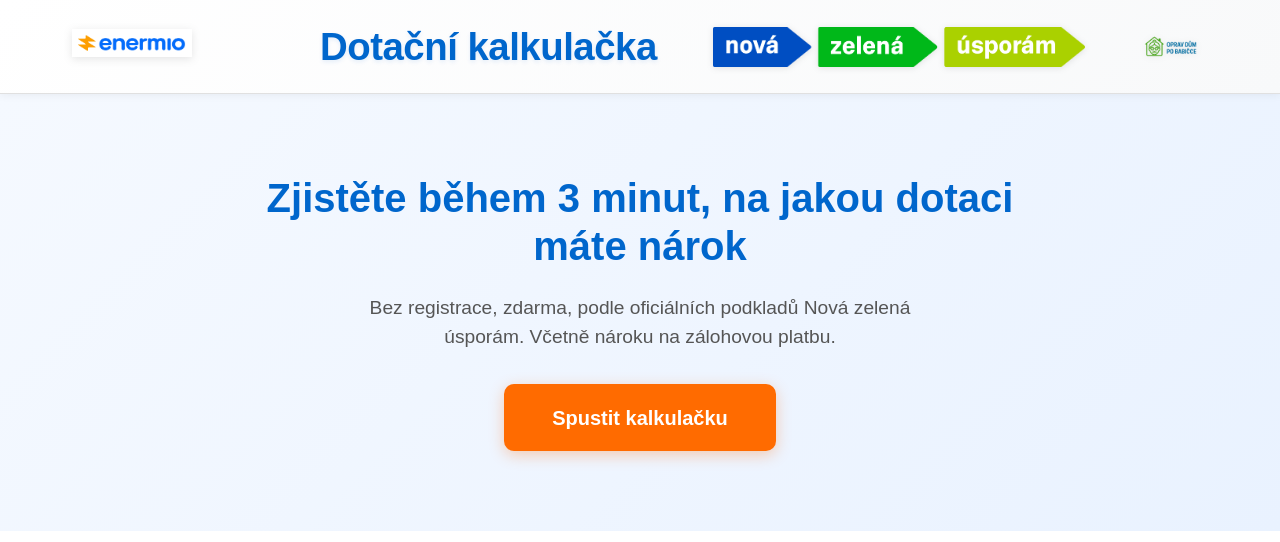
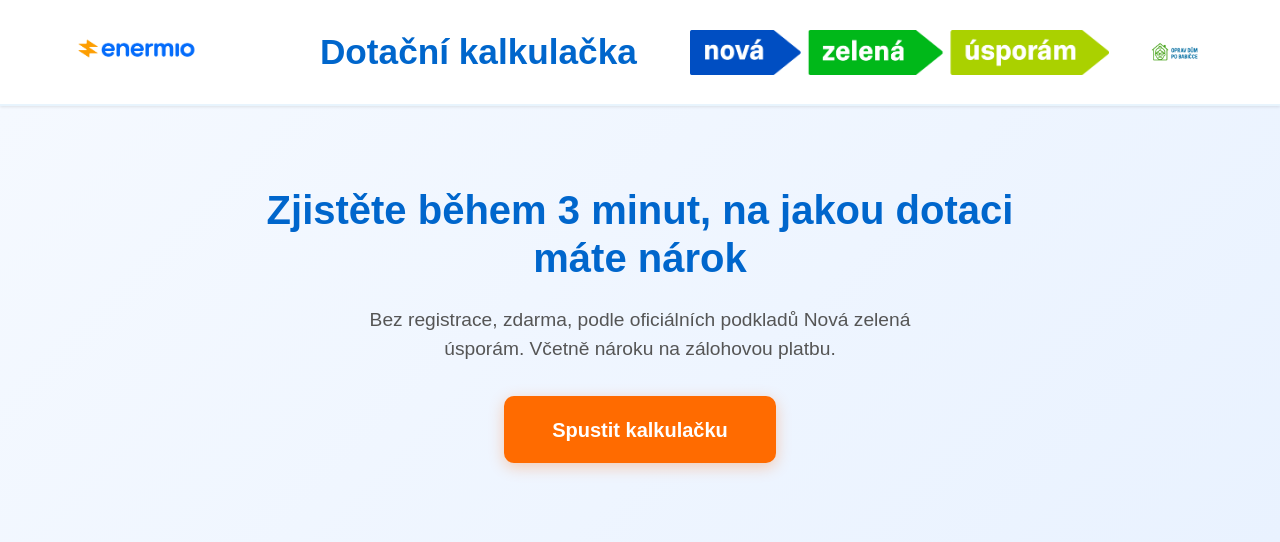
Before and after one commit to Petrpejsek/dotacni_kalkulator, a PHP site: page / in a window 1280 px wide. Shown: the top 542 px of the page. Run offline with PHP 8.4, Linux system fonts and the light colour scheme.

Commit message:
Čistý a vyvážený header design - jednoduché proporce a styling

```diff
--- a/styles.css
+++ b/styles.css
@@ -35,11 +35,10 @@ body {
 
 /* Nový moderní header s logy */
 .main-header {
-    background: linear-gradient(135deg, #ffffff 0%, #f8f9fa 100%);
-    border-bottom: 1px solid #e0e0e0;
-    box-shadow: 0 2px 8px rgba(0, 0, 0, 0.05);
-    position: sticky;
-    top: 0;
+    background: #ffffff;
+    border-bottom: 2px solid #e8f4fd;
+    box-shadow: 0 1px 3px rgba(0, 0, 0, 0.1);
+    position: relative;
     z-index: 100;
 }
 
@@ -50,8 +49,8 @@ body {
     justify-content: space-between;
     max-width: 1200px;
     margin: 0 auto;
-    padding: 1rem 2rem;
-    min-height: 80px;
+    padding: 1.5rem 2rem;
+    min-height: 60px;
 }
 
 .header-left {
@@ -66,7 +65,7 @@ body {
     display: flex;
     align-items: center;
     justify-content: center;
-    padding: 0 2rem;
+    padding: 0 1rem;
 }
 
 .header-right {
@@ -74,7 +73,7 @@ body {
     display: flex;
     align-items: center;
     justify-content: flex-end;
-    gap: 2rem;
+    gap: 1.5rem;
 }
 
 .logo-link {
@@ -83,61 +82,42 @@ body {
 }
 
 .logo {
-    width: 120px;
+    width: 130px;
     height: auto;
-    transition: all 0.3s ease;
-    filter: drop-shadow(0 2px 4px rgba(0, 0, 0, 0.1));
+    transition: opacity 0.2s ease;
 }
 
 .logo:hover {
-    transform: translateY(-2px);
-    filter: drop-shadow(0 4px 8px rgba(0, 0, 0, 0.15));
+    opacity: 0.9;
 }
 
 .header-logo {
-    height: 50px;
+    height: 45px;
     width: auto;
-    transition: all 0.3s ease;
+    transition: opacity 0.2s ease;
     vertical-align: middle;
-    filter: drop-shadow(0 1px 3px rgba(0, 0, 0, 0.1));
 }
 
 .header-logo:hover {
-    transform: scale(1.05);
+    opacity: 0.9;
 }
 
-.header-logo-text {
-    color: var(--primary-blue);
-    font-size: 0.9rem;
-    font-weight: 600;
-    background-color: #f0f7ff;
-    padding: 0.3rem 0.8rem;
-    border-radius: 4px;
-    border: 1px solid #e0ebf7;
+.nzu-logo {
+    height: 45px;
     margin-right: 0.5rem;
-    white-space: nowrap;
 }
 
-/* Styly log ve správných poměrech */
-.nzu-logo {
-    height: 40px;
-    margin-right: 1rem;
-}
-
-/* Speciální styl pro logo Oprav dům */
 .opravdum-logo {
-    height: 50px;
+    height: 45px;
 }
 
 .main-title {
-    font-size: 2.4rem;
+    font-size: 2.2rem;
     color: var(--primary-blue);
-    font-weight: 700;
+    font-weight: 600;
     margin: 0;
     text-align: center;
     white-space: nowrap;
-    text-shadow: 0 2px 4px rgba(0, 102, 204, 0.1);
-    letter-spacing: -0.5px;
 }
 
 @media (max-width: 768px) {
```
Also changed, not shown: other parts of styles.css (+12 -14 lines).
